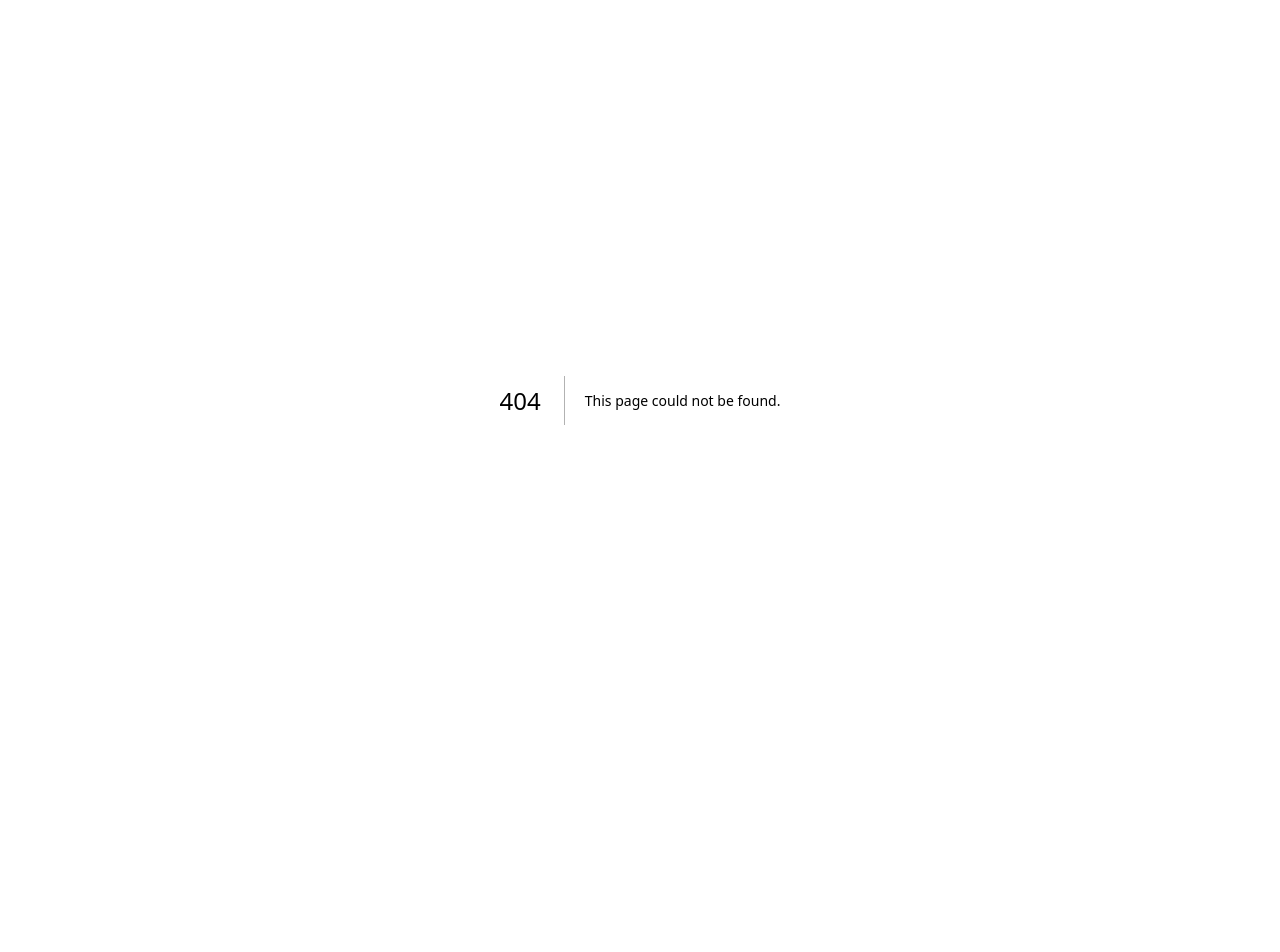
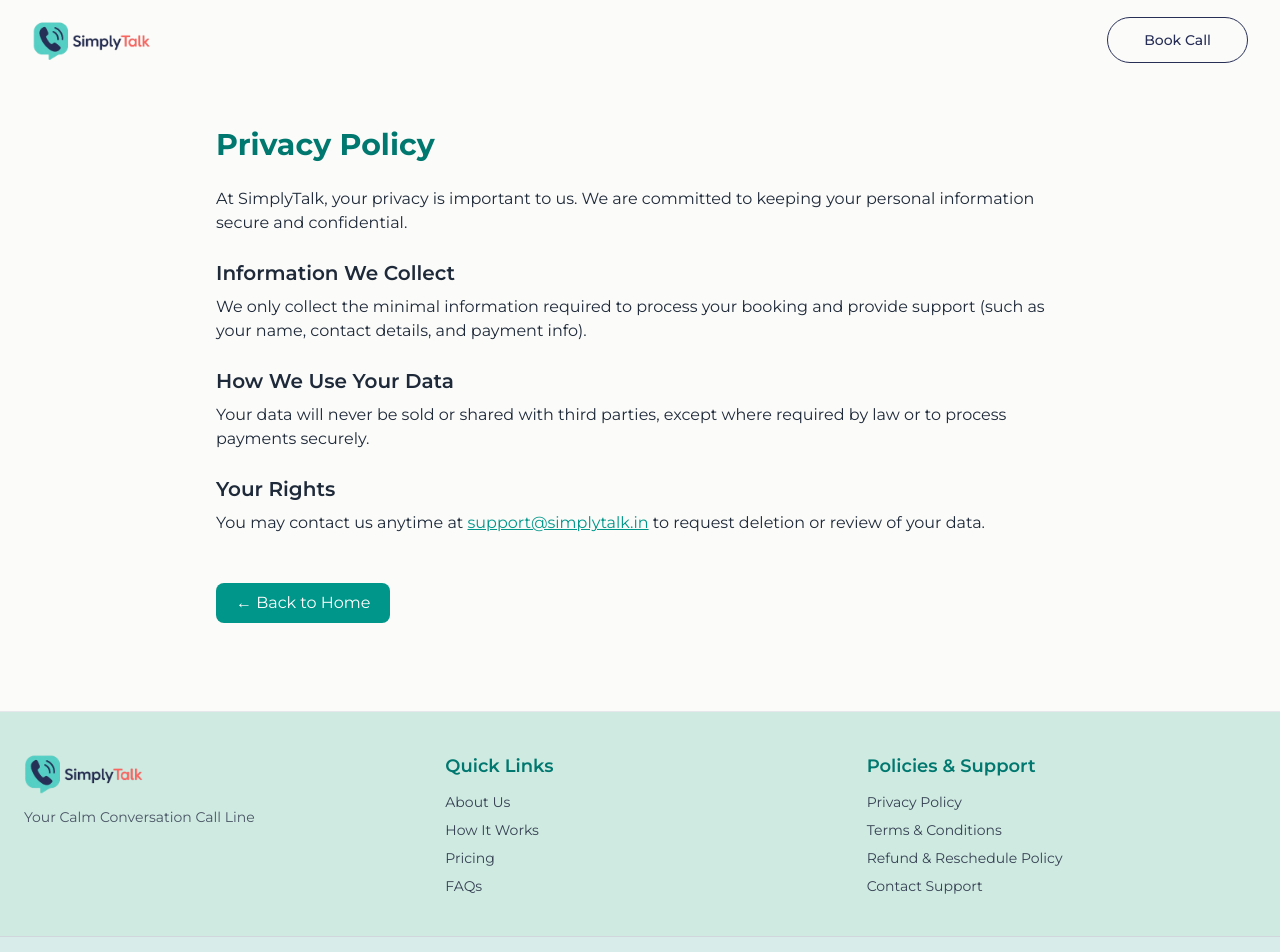
Before and after one commit to simply-talk/simplytalk, a Next.js app: page /privacy in a window 1280 px wide. Before the commit this address had no page. Shown: the top 952 px of the page. Before the commit the page ends 800 px from the top, so only its background shows below. Built offline with nearby package versions, Linux system fonts and the light colour scheme; a web font is replaced by a local one.

Commit message:
create the pages

```diff
--- /dev/null
+++ b/src/app/(pages)/privacy/page.jsx
@@ -0,0 +1,32 @@
+import Link from "next/link";
+
+export default function PrivacyPolicy() {
+  return (
+    <section className="max-w-4xl mx-auto px-6 py-12 text-gray-800">
+      <h1 className="text-3xl font-bold text-teal-700 mb-6">Privacy Policy</h1>
+      <p className="mb-4">
+        At SimplyTalk, your privacy is important to us. We are committed to keeping your personal information secure and confidential.
+      </p>
+      <h2 className="text-xl font-semibold mt-6 mb-2">Information We Collect</h2>
+      <p className="mb-4">
+        We only collect the minimal information required to process your booking and provide support (such as your name, contact details, and payment info).
+      </p>
+      <h2 className="text-xl font-semibold mt-6 mb-2">How We Use Your Data</h2>
+      <p className="mb-4">
+        Your data will never be sold or shared with third parties, except where required by law or to process payments securely.
+      </p>
+      <h2 className="text-xl font-semibold mt-6 mb-2">Your Rights</h2>
+      <p className="mb-6">
+        You may contact us anytime at <a href="mailto:support@simplytalk.in" className="text-teal-600 underline">support@simplytalk.in</a> to request deletion or review of your data.
+      </p>
+
+      {/* Back button */}
+      <Link
+        href="/"
+        className="inline-block mt-6 px-5 py-2 bg-teal-600 text-white rounded-lg hover:bg-teal-700"
+      >
+        ← Back to Home
+      </Link>
+    </section>
+  );
+}
--- /dev/null
+++ b/src/app/(pages)/refund-policy/page.jsx
@@ -0,0 +1,30 @@
+import Link from "next/link";
+
+export default function RefundPolicy() {
+  return (
+    <section className="max-w-4xl mx-auto px-6 py-12 text-gray-800">
+      <h1 className="text-3xl font-bold text-teal-700 mb-6">Refund & Reschedule Policy</h1>
+      <p className="mb-4">
+        At SimplyTalk, we aim to be fair and transparent with our users. Please read our refund and rescheduling policy carefully.
+      </p>
+      <h2 className="text-xl font-semibold mt-6 mb-2">Refunds</h2>
+      <p className="mb-4">All payments are final and non-refundable once a booking is confirmed.</p>
+
+      <h2 className="text-xl font-semibold mt-6 mb-2">Rescheduling</h2>
+      <p className="mb-4">
+        You may reschedule your session <strong>once</strong> at no extra charge, provided you request it at least 24 hours before your booked time.
+      </p>
+
+      <h2 className="text-xl font-semibold mt-6 mb-2">Missed Sessions</h2>
+      <p className="mb-6">If you miss your session or are late, we cannot issue refunds or guarantee full time for your booking.</p>
+
+      {/* Back button */}
+      <Link
+        href="/"
+        className="inline-block mt-6 px-5 py-2 bg-teal-600 text-white rounded-lg hover:bg-teal-700"
+      >
+        ← Back to Home
+      </Link>
+    </section>
+  );
+}
--- /dev/null
+++ b/src/app/(pages)/terms/page.jsx
@@ -0,0 +1,27 @@
+import Link from "next/link";
+
+export default function TermsConditions() {
+  return (
+    <section className="max-w-4xl mx-auto px-6 py-12 text-gray-800">
+      <h1 className="text-3xl font-bold text-teal-700 mb-6">Terms & Conditions</h1>
+      <p className="mb-4">
+        By booking a call with SimplyTalk, you agree to follow the terms outlined below.
+      </p>
+      <ul className="list-disc pl-6 space-y-3 mb-6">
+        <li>No pornographic, abusive, or religious content is permitted. Violations may result in termination of your call and possible ban.</li>
+        <li>Payments are non-refundable.</li>
+        <li>You may reschedule once (at no extra charge) if requested at least 24 hours before your booking time.</li>
+        <li>Late arrivals may shorten your session without refund.</li>
+        <li>SimplyTalk is a supportive listening service, not medical or therapeutic advice.</li>
+      </ul>
+
+      {/* Back button */}
+      <Link
+        href="/"
+        className="inline-block mt-6 px-5 py-2 bg-teal-600 text-white rounded-lg hover:bg-teal-700"
+      >
+        ← Back to Home
+      </Link>
+    </section>
+  );
+}
--- a/src/app/api/create-razorpay-order/route.js
+++ b/src/app/api/create-razorpay-order/route.js
@@ -1,17 +1,27 @@
 import Razorpay from "razorpay";
 
 export async function POST(request) {
+  try {
     const { amount } = await request.json();
 
-  if (!amount) {
-    return new Response(JSON.stringify({ error: "Amount required" }), {
+    // Validation
+    if (!amount || amount <= 0) {
+      console.error("Invalid amount:", amount);
+      return new Response(JSON.stringify({ error: "Valid amount required" }), {
         status: 400,
         headers: {
           "Content-Type": "application/json",
-        "Access-Control-Allow-Origin": "*",
-        "Access-Control-Allow-Methods": "POST, OPTIONS",
-        "Access-Control-Allow-Headers": "Content-Type",
-        "Access-Control-Expose-Headers": "x-rtb-fingerprint-id",
+        },
+      });
+    }
+
+    // Check environment variables
+    if (!process.env.RAZORPAY_KEY_ID || !process.env.RAZORPAY_KEY_SECRET) {
+      console.error("Missing Razorpay credentials");
+      return new Response(JSON.stringify({ error: "Server misconfiguration" }), {
+        status: 500,
+        headers: {
+          "Content-Type": "application/json",
         },
       });
     }
@@ -21,35 +31,46 @@ export async function POST(request) {
       key_secret: process.env.RAZORPAY_KEY_SECRET,
     });
 
-  try {
+    // Create order
     const order = await razorpay.orders.create({
-      amount: amount * 100,
+      amount: Math.round(amount * 100), // Ensure integer
       currency: "INR",
-      receipt: `receipt_order_${Date.now()}`,
+      receipt: `receipt_${Date.now()}`,
       payment_capture: 1,
     });
+
+    console.log("Order created:", order.id);
 
     return new Response(JSON.stringify(order), {
       status: 200,
       headers: {
         "Content-Type": "application/json",
+      },
+    });
+  } catch (err) {
+    console.error("Error creating order:", err);
+    return new Response(
+      JSON.stringify({
+        error: err.message,
+        details: err.error?.description || "Failed to create order"
+      }),
+      {
+        status: 500,
+        headers: {
+          "Content-Type": "application/json",
+        },
+      }
+    );
+  }
+}
+
+export async function OPTIONS(request) {
+  return new Response(null, {
+    status: 204,
+    headers: {
       "Access-Control-Allow-Origin": "*",
       "Access-Control-Allow-Methods": "POST, OPTIONS",
       "Access-Control-Allow-Headers": "Content-Type",
-        "Access-Control-Expose-Headers": "x-rtb-fingerprint-id",
-
-      },
-    });
-  } catch (err) {
-    return new Response(JSON.stringify({ error: err.message }), {
-      status: 500,
-      headers: {
-        "Content-Type": "application/json",
-        "Access-Control-Allow-Origin": "*",
-        "Access-Control-Allow-Methods": "POST, OPTIONS",
-        "Access-Control-Allow-Headers": "Content-Type",
-        "Access-Control-Expose-Headers": "x-rtb-fingerprint-id",
     },
   });
 }
-}
--- a/src/app/components/AboutUs.jsx
+++ b/src/app/components/AboutUs.jsx
@@ -3,7 +3,7 @@ import { AnimatedHeading, FadeInUp } from "./animations";
 
 export const AboutUs = () => (
   <section className="md:py-12 py-6">
-    <div className="max-w-6xl mx-auto flex flex-col gap-4 md:gap-10 items-center justify-center px-6 space-y-12">
+    <div id="about" className="max-w-6xl mx-auto flex flex-col gap-4 md:gap-10 items-center justify-center px-6 space-y-12">
       <AnimatedHeading as="h2" className="judson md:mb-12 mb-4 text-center text-3xl md:text-4xl font-bold text-[var(--foreground)]">
         Who We Are?
       </AnimatedHeading>
--- a/src/app/components/CTAForm.jsx
+++ b/src/app/components/CTAForm.jsx
@@ -13,8 +13,8 @@ function getTodayDateString() {
   return `${yyyy}-${mm}-${dd}`;
 }
 const price_amount = {
-  paid : 2,
-  free : 1,
+  paid: 199,
+  free: 49,
 }
 function generateTimeSlots() {
   return [
@@ -388,22 +388,49 @@ export function CtaForm() {
         onClose={() => setShowTermsModal(false)}
         title="Terms and Conditions"
       >
-        <div className="max-h-60 overflow-y-auto text-sm text-gray-700 mb-4">
-          <p>
-            Please read and accept our Terms and Conditions before proceeding with your booking.
+        {/* Scrollable Body */}
+        <div className="max-h-[80vh] min-h-[40vh] overflow-y-auto text-sm text-gray-700 mb-4 space-y-4">
+
+          {/* Emergency Notice */}
+          <div className="bg-red-100 border-l-4 border-red-500 text-red-700 p-3 rounded mb-4">
+            ⚠️ <strong>Emergency Notice:</strong> If you are in crisis or at risk of harm, please call your local emergency number or mental health helpline immediately. SimplyTalk is not a crisis service.
+          </div>
+
+          {/* Short Disclaimer */}
+          <p className="text-gray-800 mb-2">
+            Disclaimer: SimplyTalk provides supportive listening only. It is not therapy, counseling, or medical advice.
           </p>
-          <ul className="list-disc pl-5 mt-2">
-            <li className="font-semibold text-red-600">
-              Any pornable, sexual, or religious content during the call will lead to immediate call hanging and possible ban.
+
+          {/* Existing rules / TnC (kept exactly as-is) */}
+          <p className="mb-2">Before booking, please confirm you understand:</p>
+          <ul className="list-disc pl-5 space-y-2">
+            <li>
+              No pornographic, sexual, abusive, or religious content is allowed.
+              Violation will result in immediate call termination and possible ban.
             </li>
-            <li>All bookings are non-refundable once payment is made.</li>
-            <li>Rescheduling is allowed up to 24 hours before your slot.</li>
-            <li>Be on time for your session. Late arrivals may reduce your session time.</li>
-            <li>Your data is handled securely and confidentially.</li>
-            <li>For any issues, contact our support team.</li>
+            <li>
+              Payments are non-refundable, but you may reschedule once (at no extra charge)
+              if requested at least 24 hours before your booked time.
+            </li>
+            <li>
+              Be on time. Late arrivals may reduce your session time.
+            </li>
+            <li>
+              Your data is handled securely and confidentially.
+            </li>
+            <li>
+              SimplyTalk is a supportive listening service, not therapy, counseling,
+              or medical advice.
+            </li>
+            <li>
+              If you are in crisis, please call your local emergency number or
+              mental health helpline immediately.
+            </li>
           </ul>
         </div>
-        <div className="flex items-center mb-4">
+
+        {/* Checkbox (kept exactly as-is) */}
+        <div className="flex items-start mb-4">
           <input
             id="acceptTerms"
             type="checkbox"
@@ -412,9 +439,18 @@ export function CtaForm() {
             className="mr-2"
           />
           <label htmlFor="acceptTerms" className="text-sm">
-            I have read and accept the Terms and Conditions.
+            I understand SimplyTalk is not a therapy or medical service, and I agree to the{" "}
+            <a href="/privacy" target="_blank" className="text-teal-600 underline hover:text-teal-800">
+              Privacy Policy
+            </a>{" "}
+            and{" "}
+            <a href="/refund-policy" target="_blank" className="text-teal-600 underline hover:text-teal-800">
+              No Refund/One-Time Reschedule Policy
+            </a>.
           </label>
         </div>
+
+        {/* Buttons */}
         <div className="flex justify-end gap-2">
           <button
             className="px-4 py-2 rounded bg-gray-200 text-gray-700 hover:bg-gray-300"
@@ -423,8 +459,7 @@ export function CtaForm() {
             Cancel
           </button>
           <button
-            className={`px-4 py-2 rounded bg-teal-600 text-white hover:bg-teal-700 ${!acceptTerms ? "opacity-50 cursor-not-allowed" : ""
-              }`}
+            className={`px-4 py-2 rounded bg-teal-600 text-white hover:bg-teal-700 ${!acceptTerms ? "opacity-50 cursor-not-allowed" : ""}`}
             disabled={!acceptTerms}
             onClick={handleAcceptTerms}
           >
@@ -432,6 +467,8 @@ export function CtaForm() {
           </button>
         </div>
       </Modal>
+
+
     </section>
   );
 }
--- a/src/app/components/Faq.jsx
+++ b/src/app/components/Faq.jsx
@@ -28,7 +28,7 @@ const faqs = [
 
 export function FaqSection() {
   return (
-    <section className=" py-16">
+    <section className="py-16" id="faq">
       <div className="container mx-auto px-4">
         <AnimatedHeading as="h2" className="judson md:mb-12 mb-12 text-center text-3xl md:text-4xl font-bold text-[var(--foreground)]">
           Frequently Asked Questions
--- a/src/app/components/Footer.jsx
+++ b/src/app/components/Footer.jsx
@@ -1,17 +1,89 @@
 "use client";
 import Image from "next/image";
+import Link from "next/link";
 import { LogoFloatPulse } from "./animations";
+
 export default function Footer() {
   return (
-    <footer className="border-t border-gray-200 py-4 mt-6">
-      <div className="container mx-auto px-4 text-center">
-        <div className="flex justify-center items-center mb-2">
+    <footer className="border-t border-gray-200 bg-[var(--color-mint)] text-gray-700 mt-10">
+      {/* Top Section */}
+      <div className="max-w-7xl mx-auto px-6 py-10 grid grid-cols-1 md:grid-cols-3 gap-8 text-center md:text-left">
+
+        {/* Brand + Tagline */}
+        <div className="flex flex-col items-center md:items-start">
           <LogoFloatPulse>
-            <Image src='/Logo.png' width={120} height={60} alt="Logo"/>
+            <Image src="/Logo.png" width={120} height={60} alt="SimplyTalk Logo" />
           </LogoFloatPulse>
+          <p className="text-gray-600 mt-2 text-sm">
+            Your Calm Conversation Call Line
+          </p>
         </div>
-        <p className="text-gray-600">Your Calm Conversation Call Line</p>
+
+        {/* Quick Links */}
+        <div>
+          <h4 className="text-lg font-semibold mb-3 text-teal-700">Quick Links</h4>
+          <ul className="space-y-2 text-sm">
+            <li>
+              <Link href="/#about" className="hover:text-teal-600">
+                About Us
+              </Link>
+            </li>
+            <li>
+              <Link href="/#how-it-works" className="hover:text-teal-600">
+                How It Works
+              </Link>
+            </li>
+            <li>
+              <Link href="/#pricing" className="hover:text-teal-600">
+                Pricing
+              </Link>
+            </li>
+            <li>
+              <Link href="/#faq" className="hover:text-teal-600">
+                FAQs
+              </Link>
+            </li>
+          </ul>
+        </div>
+
+        {/* Policies & Support */}
+        <div>
+          <h4 className="text-lg font-semibold mb-3 text-teal-700">Policies & Support</h4>
+          <ul className="space-y-2 text-sm">
+            <li>
+              <Link href="/privacy" className="hover:text-teal-600">
+                Privacy Policy
+              </Link>
+            </li>
+            <li>
+              <Link href="/terms" className="hover:text-teal-600">
+                Terms & Conditions
+              </Link>
+            </li>
+            <li>
+              <Link href="/refund-policy" className="hover:text-teal-600">
+                Refund & Reschedule Policy
+              </Link>
+            </li>
+            <li>
+              <a
+                href="mailto:support@simplytalk.in"
+                className="hover:text-teal-600"
+              >
+                Contact Support
+              </a>
+            </li>
+          </ul>
+        </div>
+      </div>
+
+      {/* Bottom Bar */}
+      <div className="border-t border-gray-300 text-center text-sm py-4 bg-[#d8ece9]">
+        <p>© {new Date().getFullYear()} SimplyTalk. All rights reserved.</p>
+        <p className="text-xs mt-1 text-gray-600">
+          Not a therapy or medical service. If in crisis, please call your local emergency helpline.
+        </p>
       </div>
     </footer>
-  )
+  );
 }
--- a/src/app/components/HowItWorks.jsx
+++ b/src/app/components/HowItWorks.jsx
@@ -21,7 +21,7 @@ export function HowItWorks() {
   ];
 
   return (
-    <section className="md:py-4 py-4 bg-[var(--color-mint)]">
+    <section className="md:py-4 py-4 bg-[var(--color-mint)]" id="how-it-works">
       <div className="container mx-auto">
         {/* Heading */}
         <AnimatedHeading as="h2" className="judson md:my-12 my-5 text-center text-3xl md:text-4xl font-bold text-[var(--foreground)]">
--- a/src/app/layout.js
+++ b/src/app/layout.js
@@ -2,6 +2,9 @@ import { Judson, Montserrat } from "next/font/google";
 import "./globals.css";
 import Seo from "./components/SEO";
 import { Toaster } from "sonner";
+import Header  from "./components/Header";
+import Footer from "./components/Footer";
+
 
 const judson = Judson({
   variable: "--font-judson",
@@ -160,11 +163,10 @@ export default function RootLayout({ children }) {
         url = 'https://simplytalk.in'
         image = '/simplytalk.png'
       />
-
-
-
-        {children}
+        <Header />
+        <main className="flex-grow">{children}</main>
         <Toaster position="top-right" richColors />
+        <Footer />
       </body>
     </html>
   );
--- a/src/app/page.js
+++ b/src/app/page.js
@@ -1,8 +1,6 @@
 import Hero from '@/app/components/Hero';
-import Header  from "./components/Header";
 import { HowItWorks } from "./components/HowItWorks";
 import { WhyChooseUs } from "./components/WhyChooseUs";
-import Footer from "./components/Footer";
 import { TestimonialsSection } from "./components/Testimonials";
 import { PricingSection } from "./components/Pricings";
 import { FaqSection } from "./components/Faq";
@@ -14,7 +12,6 @@ import WhoShouldOpt from "./components/WhoShouldOptUs";
 export default function Home() {
   return (
     <div >
-      <Header />
       <main>
         <Hero />
         <div className="md:rounded-t-[100px] rounded-t-[50px] bg-[var(--color-mint)]  py-8 md:px-8">
@@ -28,7 +25,6 @@ export default function Home() {
         <FaqSection />
         <CtaForm />
       </main>
-      <Footer />
   </div >
   );
 }
```
Also changed, not shown: manifest.json (added). Lines whose indentation alone changed are shown as unchanged.
